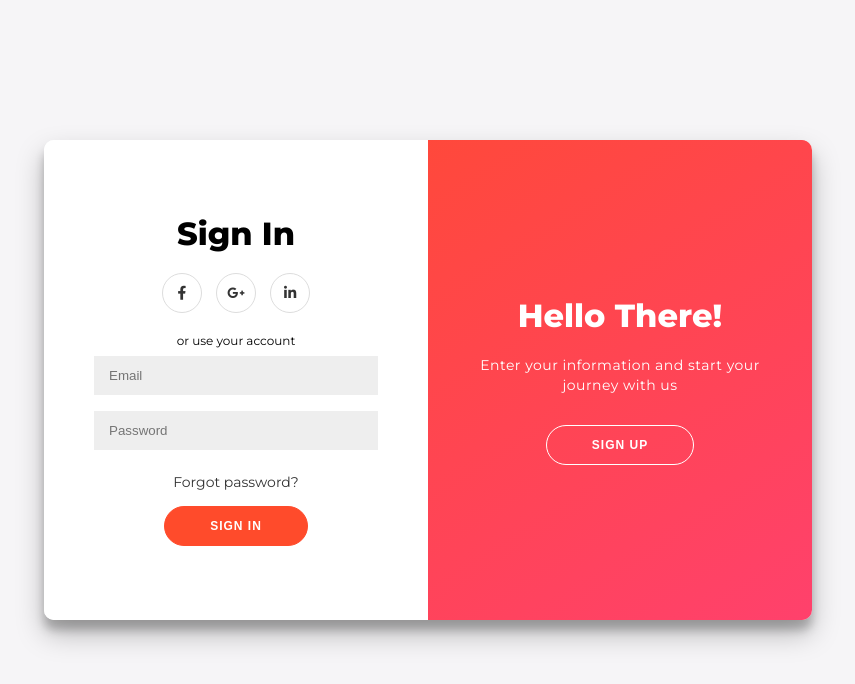
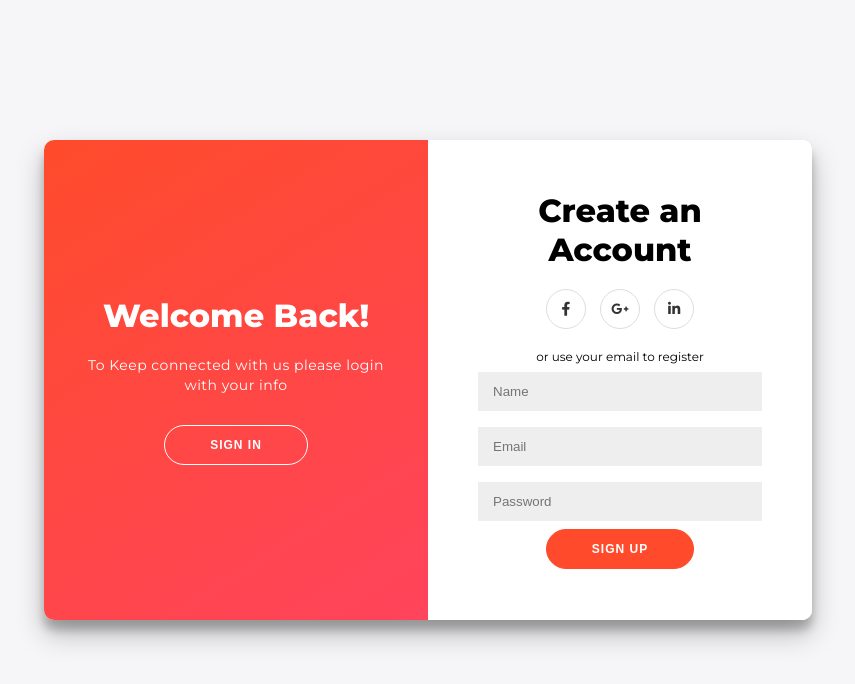
Before and after one commit to Stephmarsjs/signup_sheet, a plain HTML site: page index.html in a window 1280 px wide. Both pictures are taken after a click on the button "SIGN UP". Shown: the whole page, without its empty margins (212-1067 px from the left). Drawn offline with Linux system fonts and the light colour scheme.

Commit message:
added sliding animations

```diff
--- a/style.css
+++ b/style.css
@@ -175,3 +175,35 @@ button.ghost {
 .overlay-left {
     transform: translateX(-20%);
 }
+
+/* Animation */
+/* slide right */
+.container.right-panel-active .sign-in-container {
+    transform: translateX(100%);
+}
+
+/* slide left */
+.container.right-panel-active .overlay-container {
+    transform: translateX(-100%)
+}
+
+/* Bring sign up over sign in */
+.container.right-panel-active .sign-up-container {
+    transform: translateX(100%);
+    opacity: 1;
+    z-index: 5;
+    animation: show 0.6s;
+}
+
+/* Move overlay to the right */
+.container.right-panel-active .overlay {
+    transform: translateX(50%);
+}
+
+.container.right-panel-active .overlay-left {
+    transform: translateX(0);
+}
+
+.container.right-panel-active .overlay-right {
+    transform: translateX(20%)
+}
```
